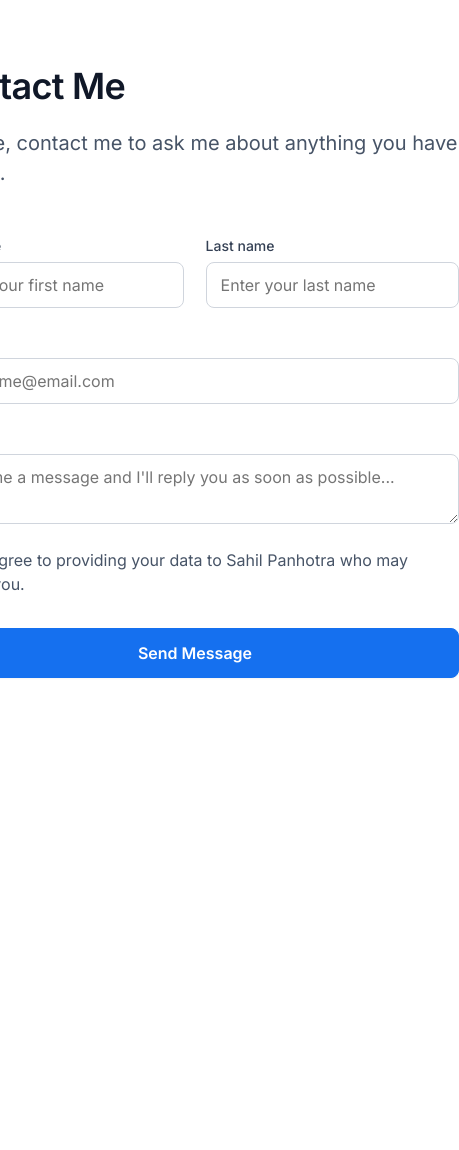
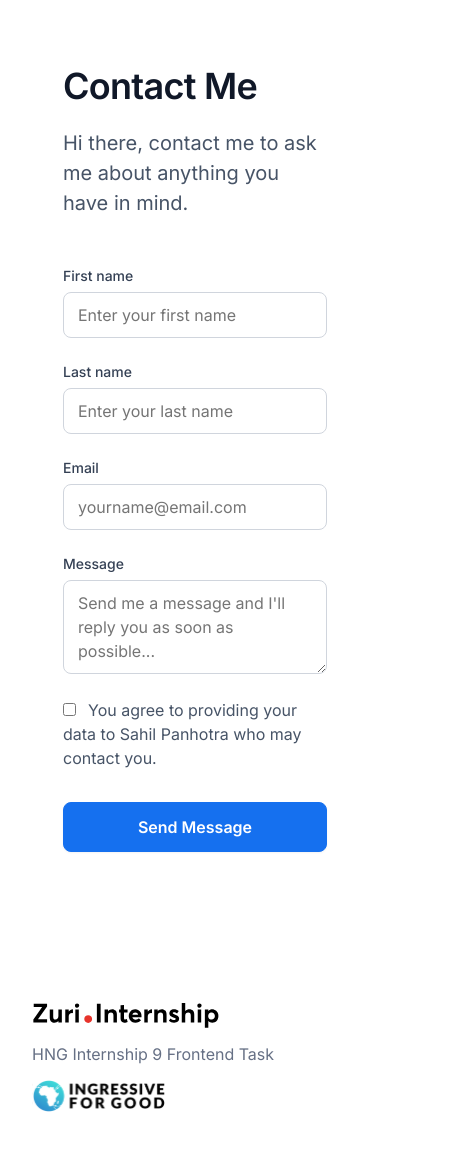
Before and after one commit to SahilPanhotra/Zuri_linktree, a React (Create React App) app: page /contact in a window 390 px wide. Shown: the top 1150 px of the page, 459 px wide, since content can reach past the window. Before the commit the page ends 844 px from the top, so only its background shows below. Built offline with nearby package versions, Linux system fonts and the light colour scheme.

Commit message:
refactor[Footer_mobile]:footer layout change to column in mobile

```diff
--- a/src/components/Footer.css
+++ b/src/components/Footer.css
@@ -1,8 +1,4 @@
-@media (max-width:652px) {
-    footer {
-      display: none;
-    }
-  }
+
 
   .footer__container {
     padding: 48px 0;
@@ -16,6 +12,7 @@
   .footer__wrapper {
     display: flex;
     justify-content: space-between;
+    width: 100%;
     align-items: flex-end;
   }
   p {
@@ -23,3 +20,15 @@
     font-weight: 400;
     font-size: 16px;
   }
+
+  @media (max-width:652px) {
+    .footer__wrapper {
+          text-align: left;
+          flex-direction: column;
+          align-items:flex-start;
+      }
+      .margin {
+        margin-bottom: 16px;
+      }
+
+    }
--- a/src/components/Footer.jsx
+++ b/src/components/Footer.jsx
@@ -10,8 +10,8 @@ function Footer() {
     <div className="footer__container">
       <div className="footer__row">
         <div className="footer__wrapper">
-        <img src={zuri} alt="" />
-        <p>HNG Internship 9 Frontend Task</p>
+        <img className='margin' src={zuri} alt="" />
+        <p className='margin'>HNG Internship 9 Frontend Task</p>
         <img src={ingress} alt="" />
         </div>
       </div>
--- a/src/pages/Contact.css
+++ b/src/pages/Contact.css
@@ -108,3 +108,16 @@ label {
   color: white;
   cursor: pointer;
 }
+
+/* Responsive  */
+@media (max-width:568px) {
+    .name__row{
+        flex-direction: column;
+    }
+    .first__name,.last__name {
+        width: 100%;
+    }
+    .first__name{
+        margin-bottom: 24px;
+    }
+}
--- a/src/pages/Contact.jsx
+++ b/src/pages/Contact.jsx
@@ -38,7 +38,7 @@ function Contact() {
                 <div className="message__container child">
                   <div className="input__withLabel">
                     <label >Message</label>
-                    <textarea className="input" type="text" id="message" placeholder="Send me a message and I'll reply you as soon as possible..." />
+                    <textarea className="input" type="text" id="message" rows={3} placeholder="Send me a message and I'll reply you as soon as possible..." />
                   </div>
                 </div>
                 <div className="checkbox__container child">
--- a/src/pages/Home.css
+++ b/src/pages/Home.css
@@ -116,9 +116,6 @@
 }
 
 @media (max-width:375px) {
-    footer {
-      display: none;
-    }
     .hamburger {
       display: block;
     }
```
